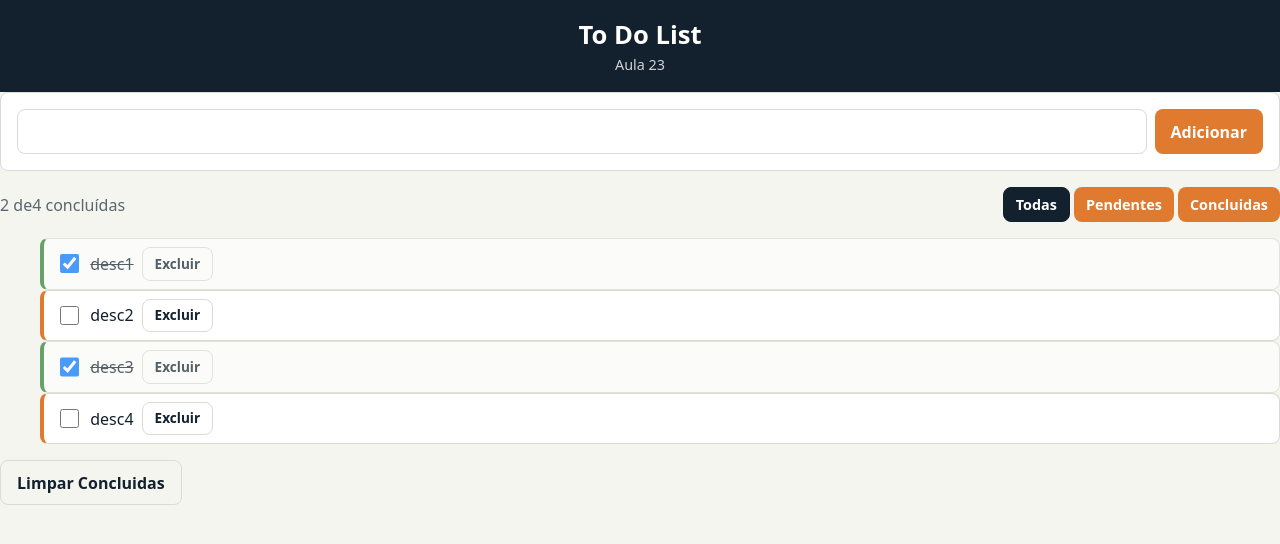
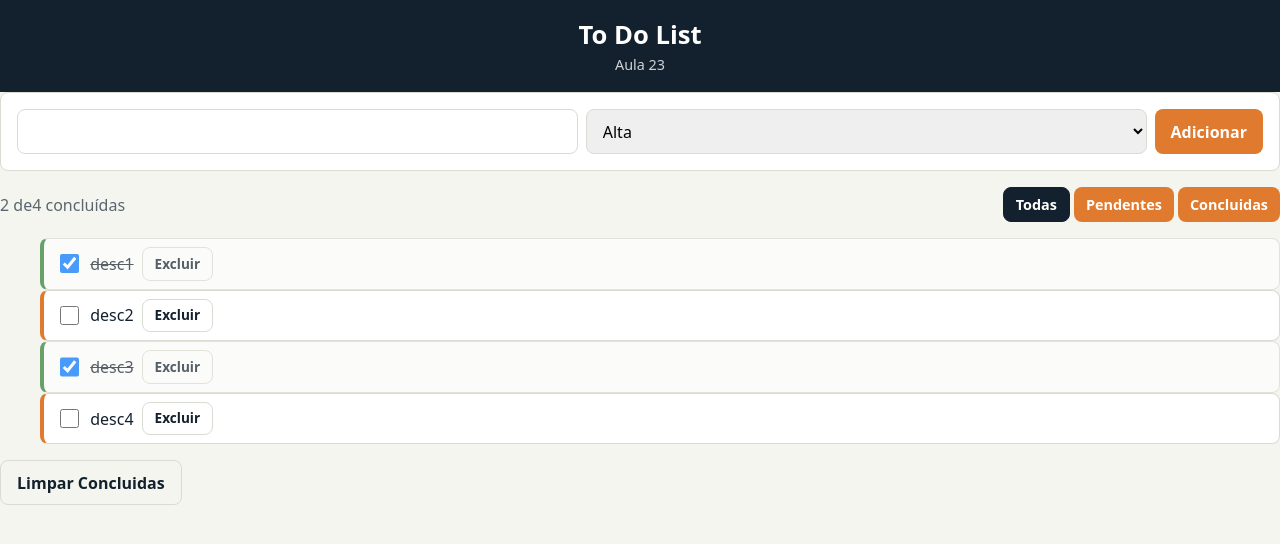
Before and after one commit to Beatrice-Silva/todo-react, a Next.js app: page / in a window 1280 px wide. Shown: the top 544 px of the page. Built offline with nearby package versions, Linux system fonts and the light colour scheme.

Commit message:
Feat: Incio da criacao de select

```diff
--- a/components/FormDaTarefa.js
+++ b/components/FormDaTarefa.js
@@ -20,11 +20,24 @@ export default function FormTarefa({ aoAdicionar }){
     }
 
 
+
 return(
+
+
+
     <form className="formulario" onSubmit={enviar}>
+
         <input value ={texto}
         onChange={(event) => setTexto(event.target.value)} />
         {erro !== "" && <p className="erro">{erro}</p>}
+
+
+
+        <select name="select">
+            <option value="alta">Alta</option>
+            <option value="media">Média</option>
+            <option value="baixa">Baixa</option>
+        </select>
         <button type="submit">Adicionar</button>
     </form>
 
```
